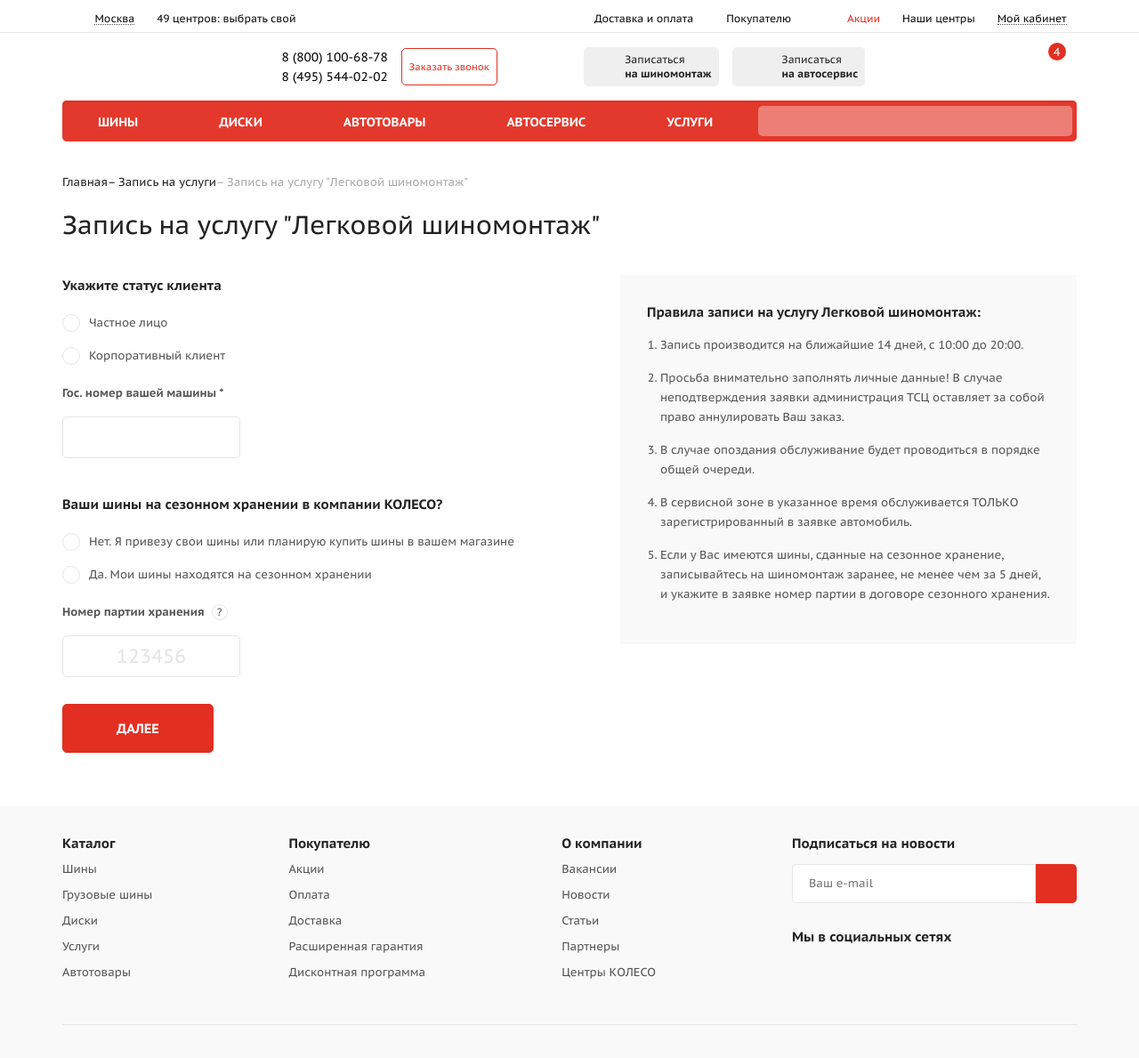
After one commit to lexaweb/koleso, a Node project: template src/pages/zapis-1.pug in a window 1280 px wide. The commit adds this page. Shown: the top 1189 px of the page at 89% size. Run offline with Node 20 templates, Linux system fonts and the light colour scheme; the template is opened without the code that fills it, so the values that code supplies are empty; style sheets or scripts are compiled from the project's sources; some libraries are stand-ins or nearby versions.

Commit message:
zapis-1 страница

```diff
--- /dev/null
+++ b/src/pages/zapis-1.pug
@@ -0,0 +1,53 @@
+extends common/layout
+block variables
+  -var pageTitle ='zapis-1'
+block content
+  main
+    .inner
+      .breadcrumb
+        a(href="") Главная
+        a(href="") – Запись на услуги
+        p – Запись на услугу "Легковой шиномонтаж"
+      h1 Запись на услугу "Легковой шиномонтаж"
+      .record
+        .col-1
+          form.shipment(action="action.php", method="post")
+            .row-status
+              p Укажите статус клиента
+              .block-status
+                input#check1(type="radio", name="checkbox2")
+                label.check(for="check1")
+                label.text(for="check1") Частное лицо
+              .block-status
+                input#check2(type="radio", name="checkbox2")
+                label.check(for="check2")
+                label.text(for="check2") Корпоративный клиент
+              .block-number
+                p Гос. номер вашей машины *
+                input(type="text", name="quantity")
+            .row-storage
+              p Ваши шины на сезонном хранении в компании КОЛЕСО?
+              .block-storage
+                input#check3(type="radio", name="checkbox2")
+                label.check(for="check3")
+                label.text(for="check3") Нет. Я привезу свои шины или планирую купить шины в вашем магазине
+              .block-storage
+                input#check4(type="radio", name="checkbox2")
+                label.check(for="check4")
+                label.text(for="check4") Да. Мои шины находятся на сезонном хранении
+              .block-number
+                p Номер партии хранения
+                  span.question.tooltip(data-tooltip="Lorem ipsum dolor sit amet") ?
+                input(type="text", placeholder="123456", name="quantity")
+            .row-forth
+              button(type="submit") ДАЛЕЕ
+        .col-2
+          p.hidden Правила записи
+          .regulation
+              h1 Правила записи на услугу Легковой шиномонтаж:
+              ol
+                li Запись производится на ближайшие 14 дней, с 10:00 до 20:00.
+                li Просьба внимательно заполнять личные данные! В случае неподтверждения заявки администрация ТСЦ оставляет за собой право аннулировать Ваш заказ.
+                li В случае опоздания обслуживание будет проводиться в порядке общей очереди.
+                li В сервисной зоне в указанное время обслуживается ТОЛЬКО зарегистрированный в заявке автомобиль.
+                li Если у Вас имеются шины, сданные на сезонное хранение, записывайтесь на шиномонтаж заранее, не менее чем за 5 дней, и укажите в заявке номер партии в договоре сезонного хранения.
--- /dev/null
+++ b/src/styles/common/style-zapis-1.scss
@@ -0,0 +1,238 @@
+@import '../mixins/media';
+
+.breadcrumb {
+  font: 400 13px/22px $font;
+  color: #aaa;
+  margin: 25px 0 20px 0;
+  a {
+    display: inline-block;
+    color: #222;
+    transition: 0.3s;
+    &:hover {
+      opacity: 0.7;
+    }
+  }
+  p {
+    display: inline-block;
+  }
+  @include media-tablet-horizontal {
+    width: 90%;
+    margin: 25px auto 20px auto;
+}
+@include media-mobile {
+  width: 98%;
+  margin: 25px auto 20px auto;
+}
+}
+h1 {
+  font: 400 29px/33px $font;
+  color: #222;
+  margin-bottom: 40px;
+  @include media-tablet-horizontal {
+    width: 90%;
+    margin: 0 auto 40px auto;
+  }
+  @include media-tablet {
+    font: 400 18px/23px $font;
+  }
+  @include media-mobile {
+    width: 98%;
+    margin: 0 auto 40px auto;
+  }
+}
+.record {
+  display: flex;
+  justify-content: space-between;
+  flex-wrap: wrap;
+  @include media-tablet-horizontal {
+    width: 90%;
+    margin: 0 auto;
+  }
+  @include media-mobile {
+    width: 98%;
+    margin: 0 auto;
+  }
+.col {
+  &-1 {
+    width: 45%;
+    @include media-tablet {
+      width: 100%;
+     }
+    .shipment {
+      .row {
+        &-status, &-storage {
+          p {
+            font: 700 15px/23px $font;
+            color: #222;
+            margin-bottom: 20px;
+          }
+          .block {
+            &-status, &-storage {
+              margin-bottom: 15px;
+              display: flex;
+              align-items: center;
+              .text {
+                font: 400 13px/22px $font;
+                color: #555;
+                cursor: pointer;
+                margin-left: 10px;
+              }
+              input[type='radio'] {
+                display: none;
+              }
+              .check {
+                position: relative;
+                width: 20px;
+                height: 20px;
+                min-width: 20px;
+                border: 1px solid #e5e5e5;
+                border-radius: 10px;
+                display: inline-block;
+                transition: 0.3s;
+                cursor: pointer;
+              }
+              input {
+                &:checked + .check {
+                  border: 6px solid #e22f22;
+                  display: flex;
+                  justify-content: center;
+                  align-items: center;
+                  display: inline-block;
+                  opacity: 1;
+                }
+            }
+          }
+            &-number {
+              p {
+                font: 700 13px/22px $font;
+                color: #555;
+                margin: 20px 0 15px 0;
+                .question {
+                  display: inline-flex;
+                  justify-content: center;
+                  align-items: center;
+                  width: 18px;
+                  height: 18px;
+                  font: 400 12px/22px $font;
+                  color: #555;
+                  border: 1px solid #e5e5e5;
+                  border-radius: 50%;
+                  margin-left: 8px;
+                }
+              }
+              input {
+                width: 200px;
+                border: 1px solid #e5e5e5;
+                border-radius: 5px;
+                font: 400 22px/33px $font;
+                padding: 6px 20px 6px 20px;
+                text-align: center;
+                &:hover {
+                  overflow: hidden;
+                }
+                &::-webkit-input-placeholder {
+                  color:#e5e5e5;
+                }
+                &::-moz-placeholder {
+                  color:#e5e5e5;
+                }
+                &::-moz-placeholder {
+                  color:#e5e5e5;
+                }
+                &::-ms-input-placeholder  {
+                  color:#e5e5e5;
+                }
+              }
+            }
+          }
+
+        }
+        &-storage {
+          margin-top: 40px;
+        }
+        &-forth {
+          button {
+            font: 700 15px/23px $font;
+            color: #fff;
+            border: 1px solid #e22f22;
+            background: #e22f22;
+            border-radius: 5px;
+            padding: 15px 60px;
+            cursor: pointer;
+            transition: 0.3s;
+            margin-top: 30px;
+            margin-bottom: 60px;
+            &:hover {
+              background: #fff;
+              color: #e22f22;
+            }
+          }
+          @include media-tablet {
+            button {
+              margin-bottom: 15px;
+            }
+          }
+           @include media-mobile {
+            text-align: center;
+            button {
+              width: 100%;
+            }
+           }
+        }
+  }
+    }
+  }
+  &-2 {
+    width: 45%;
+    text-align: center;
+    .hidden {
+      display: none;
+      position: relative;
+      font: 400 13px/22px $font;
+      margin-bottom: 15px;
+      color: #555;
+      cursor: pointer;
+      &::before {
+        content: '';
+        position: absolute;
+        width: 100%;
+        height: 2px;
+        border-top: 1px dotted #555;
+        left: 0;
+        bottom: 0;
+      }
+      @include media-tablet {
+        display: inline-block;
+      }
+    }
+    @include media-tablet {
+     width: 100%;
+     margin-bottom: 40px;
+    }
+    .regulation {
+      padding: 30px;
+      background: #f9f9fa;
+      text-align: left;
+      @include media-tablet {
+        display: none;
+        border-radius: 10px;
+        padding: 10px;
+      }
+      h1 {
+        font: 700 15px/23px $font;
+        color: #222;
+        margin-bottom: 15px;
+      }
+      ol {
+        margin-left: 15px;
+        li {
+          font: 400 13px/22px $font;
+          color: #555;
+          margin-bottom: 15px;
+        }
+      }
+    }
+  }
+
+}
+}
--- a/src/styles/style.scss
+++ b/src/styles/style.scss
@@ -1937,6 +1937,7 @@ height: 100%;
     }
   }
   @import 'common/style-tires';
+  @import 'common/style-zapis-1';
     }
   }
 }
```
Also changed, not shown: src/js/main.js.
